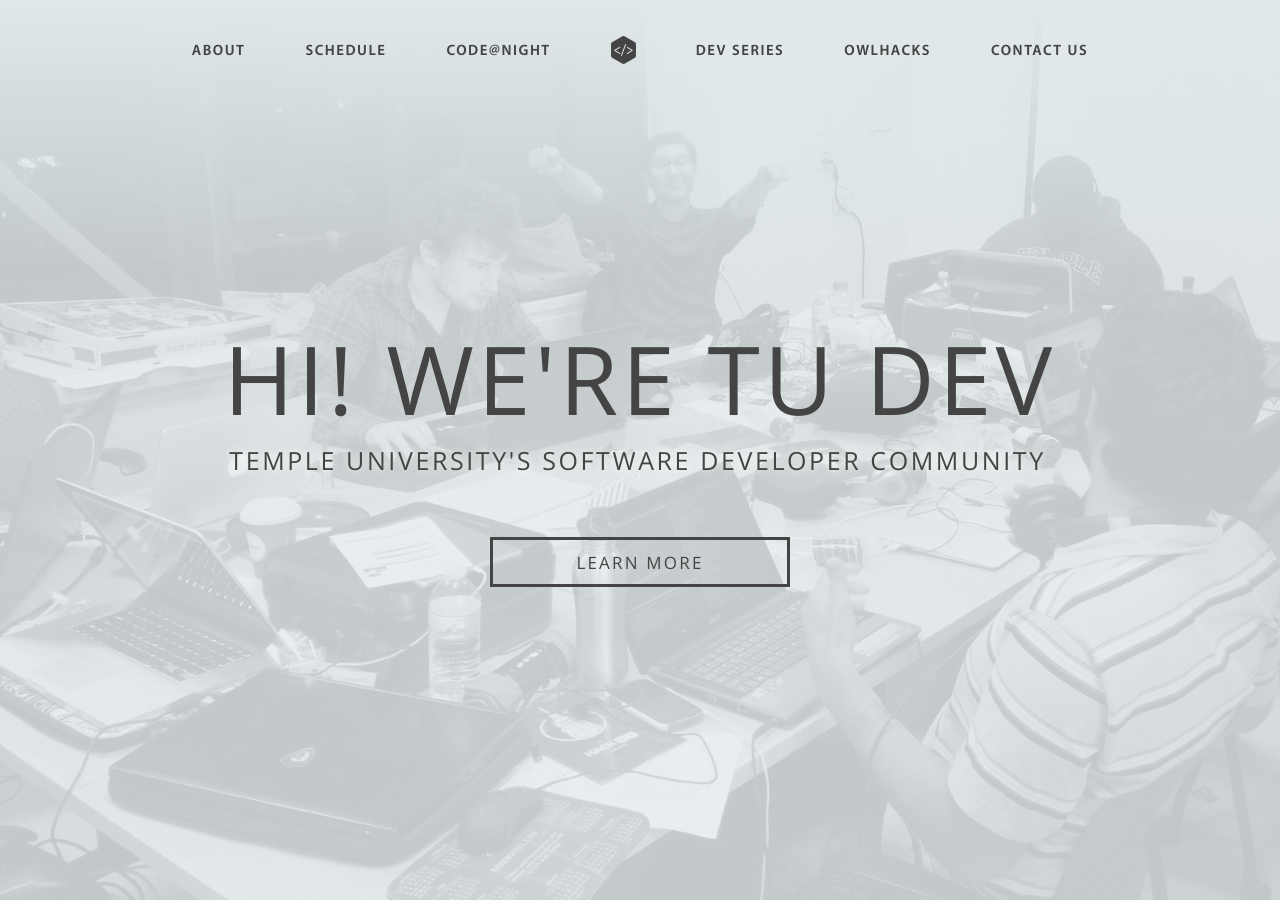
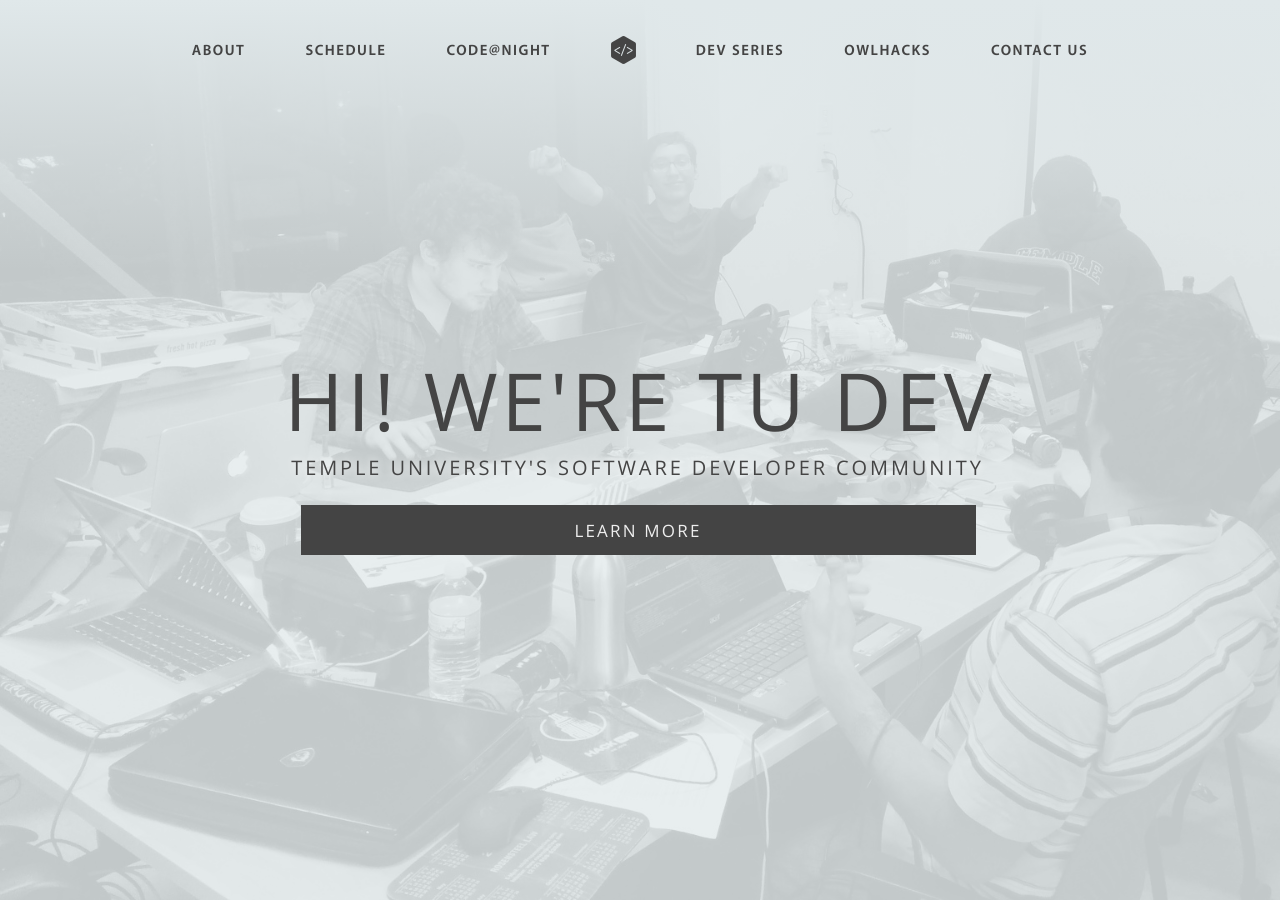
Before and after one commit to skeswa/tudev.github.io, a Jekyll site: the page built from index.html, in a window 1280 px wide. Built offline with Jekyll 4.4.1, drawn with Linux system fonts in a browser that asks for light colours; nearby versions of some CDN libraries.

Commit message:
cleaner aestetic

```diff
--- a/_sass/_home.scss
+++ b/_sass/_home.scss
@@ -53,7 +53,7 @@
                 width: 100%;
 
                 .headline {
-                    font-size: 95px;
+                    font-size: 80px;
                     color: #444444;
                     font-family: 'Open Sans', sans-serif;
                     letter-spacing: 4px;
@@ -66,10 +66,10 @@
                 }
 
                 .description {
-                    font-size: 25px;
+                    font-size: 20px;
                     color: #444444;
                     font-family: 'Open Sans', sans-serif;
-                    letter-spacing: 2.6px;
+                    letter-spacing: 2.9px;
                     text-transform: uppercase;
                     font-weight: 300;
                     margin-left: 5px;
@@ -79,25 +79,28 @@
                 }
 
                 .learn-more {
+                    position: relative;
+                    left: -2px;
                     border: 3px solid #444444;
-                    width: 300px;
+                    width: 675px;
                     height: 50px;
-                    color: #444444;
+                    color: #eeeeee;
+                    background: #444444;
                     text-align: center;
                     padding-top: 11px;
                     margin: 0 auto;
-                    margin-top: 60px;
+                    margin-top: 24px;
                     font-family: 'Open Sans', sans-serif;
                     letter-spacing: 2.2px;
                     text-transform: uppercase;
                     font-weight: 400;
                     font-size: 17px;
                     cursor: pointer;
-                    transition: background 250ms, color 250ms, top 500ms, opacity 500ms;
+                    transition: background 250ms, border 250ms, top 500ms, opacity 500ms;
 
                     &:hover {
-                        background: #444444;
-                        color: #dddddd;
+                        background: #666666;
+                        border-color: #666666;
                     }
                 }
             }
--- a/_sass/_nav.scss
+++ b/_sass/_nav.scss
@@ -58,7 +58,7 @@
             opacity: 1.0;
             font-weight: 700;
             -webkit-font-smoothing: antialiased;
-            transition: opacity 250ms, height 500ms, padding-top 500ms;
+            transition: color 500ms, opacity 250ms, height 500ms, padding-top 500ms;
             letter-spacing: 1.5px;
 
             &:last-child {
```
